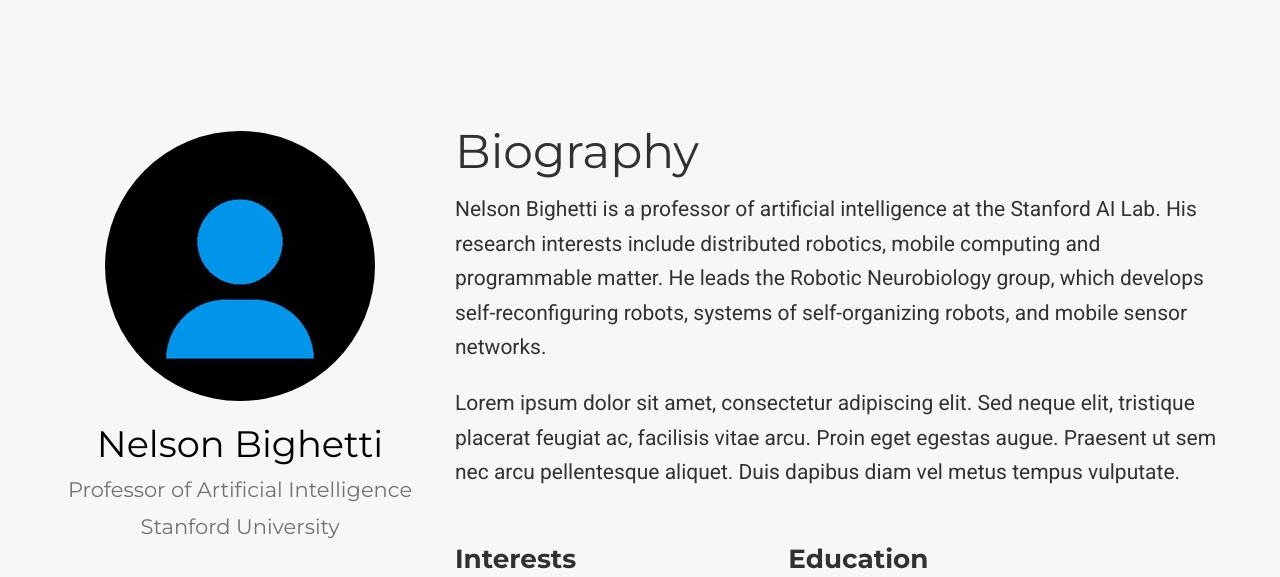
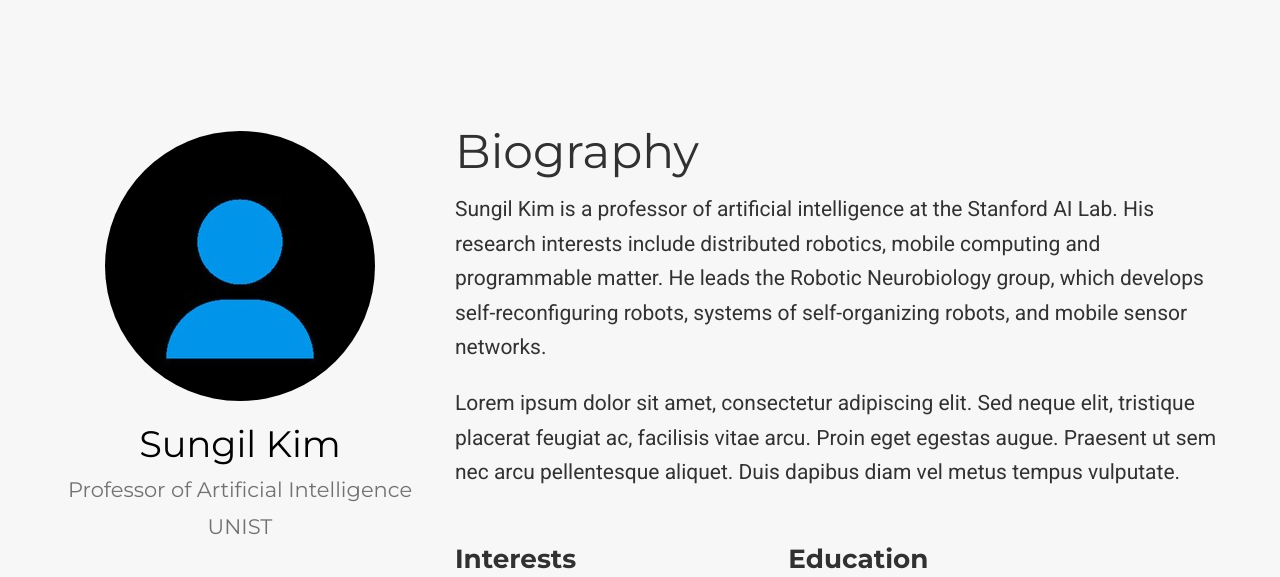
Before and after one commit to unist-analytics/unist-analytics.github.io, a plain HTML site: page index.html in a window 1280 px wide. Shown: the part 923-1500 px from the top of the page. Drawn offline with nearby package versions, Linux system fonts and the light colour scheme; some packages are replaced by stand-ins of ours; some icons are missing.

Commit message:
first page name

```diff
--- a/index.html
+++ b/index.html
@@ -690,13 +690,13 @@
 
 
       <div class="portrait-title">
-        <h2>Nelson Bighetti</h2>
+        <h2>Sungil Kim</h2>
         <h3>Professor of Artificial Intelligence</h3>
 
 
         <h3>
 
-          <span>Stanford University</span>
+          <span>UNIST</span>
 
         </h3>
 
@@ -779,7 +779,7 @@
 
     <h1>Biography</h1>
 
-    <p>Nelson Bighetti is a professor of artificial intelligence at the Stanford AI Lab. His research interests include distributed robotics, mobile computing and programmable matter. He leads the Robotic Neurobiology group, which develops self-reconfiguring robots, systems of self-organizing robots, and mobile sensor networks.</p>
+    <p>Sungil Kim is a professor of artificial intelligence at the Stanford AI Lab. His research interests include distributed robotics, mobile computing and programmable matter. He leads the Robotic Neurobiology group, which develops self-reconfiguring robots, systems of self-organizing robots, and mobile sensor networks.</p>
 <p>Lorem ipsum dolor sit amet, consectetur adipiscing elit. Sed neque elit, tristique placerat feugiat ac, facilisis vitae arcu. Proin eget egestas augue. Praesent ut sem nec arcu pellentesque aliquet. Duis dapibus diam vel metus tempus vulputate.</p>
 
 
```
